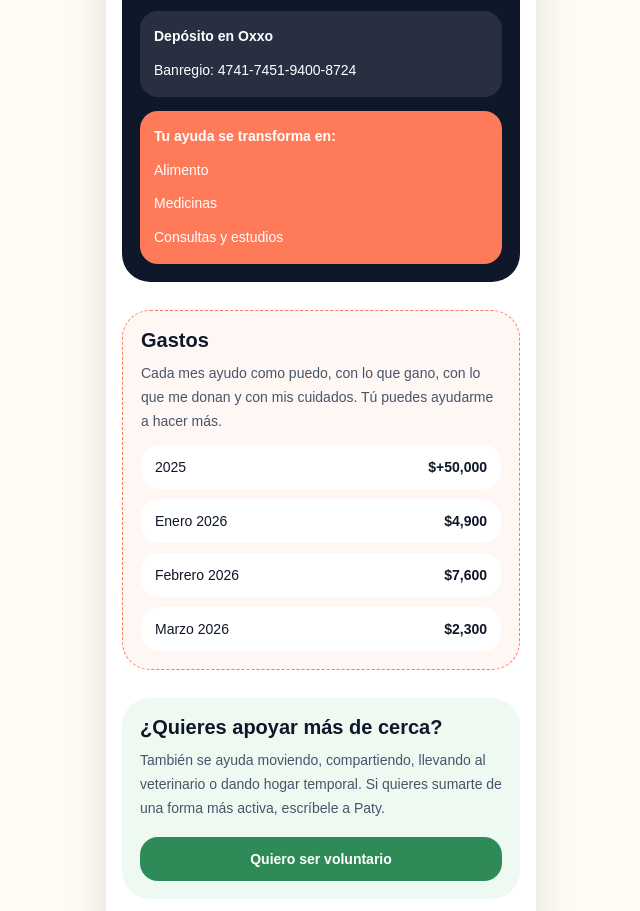
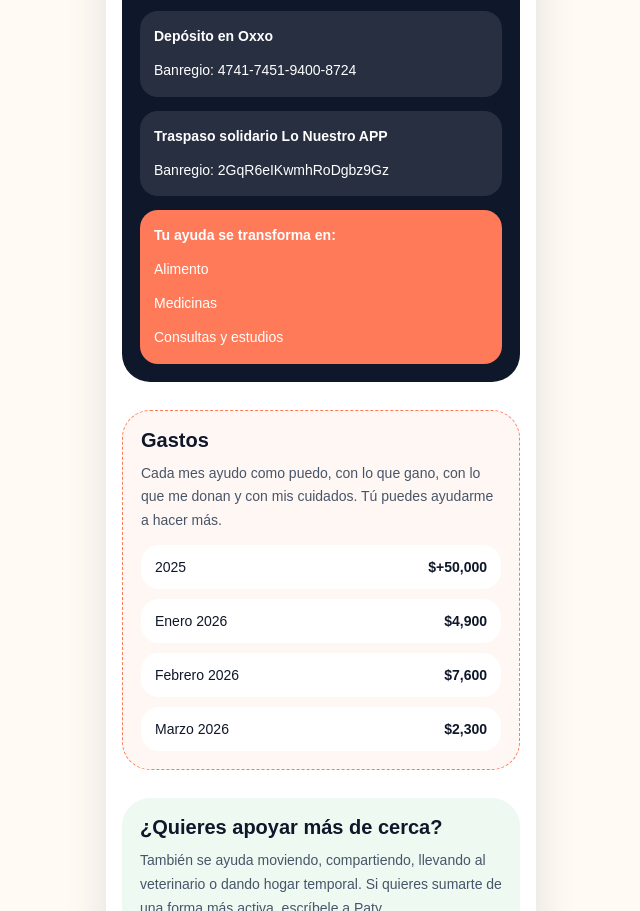
Before and after one commit to Natenun/pancho-barfero, a plain HTML site: page index.html in a window 1280 px wide. Shown: the part 4565-5476 px from the top of the page, without its empty margins (319-959 px from the left). Drawn offline with Linux system fonts and the light colour scheme.

Commit message:
Update index.html

```diff
--- a/index.html
+++ b/index.html
@@ -205,6 +205,10 @@
             <p class="donation-title">Depósito en Oxxo</p>
             <p>Banregio: 4741-7451-9400-8724</p>
           </div>
+          <div class="donation-box">
+            <p class="donation-title">Traspaso solidario Lo Nuestro APP</p>
+            <p>Banregio: 2GqR6eIKwmhRoDgbz9Gz</p>
+          </div>
 
           <div class="impact-box">
             <p class="donation-title">Tu ayuda se transforma en:</p>
```
